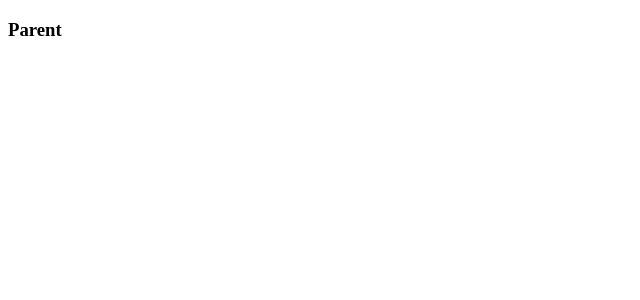
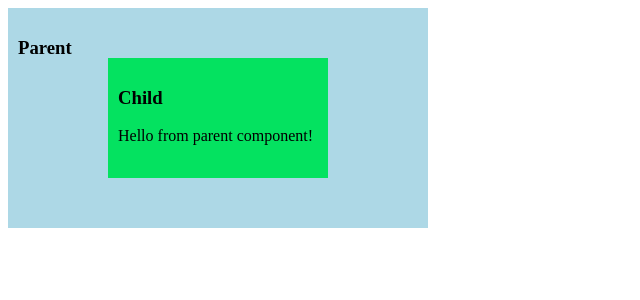
Before and after one commit to Sanjula-Dulshan/angular-training-4, an Angular app: page / in a window 1280 px wide. Shown: the top 300 px of the page, without its empty margins (0-640 px from the left). Built offline with nearby package versions, Linux system fonts and the light colour scheme.

Commit message:
share value using Input decorator

```diff
--- a/src/app/child/child.component.html
+++ b/src/app/child/child.component.html
@@ -1,3 +1,4 @@
-<div class="container">
+<div class="container child">
   <h3>Child</h3>
+  {{ message }}
 </div>
--- a/src/app/child/child.component.scss
+++ b/src/app/child/child.component.scss
@@ -0,0 +1,10 @@
+.child {
+  width: 200px;
+  height: 100px;
+  background-color: rgb(4, 226, 96);
+  position: absolute;
+  top: 50%;
+  left: 50%;
+  padding: 10px;
+  transform: translate(-50%, -50%);
+}
--- a/src/app/child/child.component.ts
+++ b/src/app/child/child.component.ts
@@ -1,10 +1,12 @@
-import { Component } from '@angular/core';
+import { Component, Input } from '@angular/core';
 
 @Component({
   selector: 'app-child',
   templateUrl: './child.component.html',
-  styleUrls: ['./child.component.scss']
+  styleUrls: ['./child.component.scss'],
 })
 export class ChildComponent {
+  constructor() {}
 
+  @Input() message: string = '';
 }
--- a/src/app/parent/parent.component.html
+++ b/src/app/parent/parent.component.html
@@ -1,3 +1,4 @@
-<div class="container">
+<div class="container parent">
   <h3>Parent</h3>
+  <app-child [message]="messageFromParent"></app-child>
 </div>
--- a/src/app/parent/parent.component.scss
+++ b/src/app/parent/parent.component.scss
@@ -0,0 +1,7 @@
+.parent {
+  width: 400px;
+  height: 200px;
+  padding: 10px;
+  background-color: lightblue;
+  position: relative;
+}
--- a/src/app/parent/parent.component.ts
+++ b/src/app/parent/parent.component.ts
@@ -3,8 +3,10 @@ import { Component } from '@angular/core';
 @Component({
   selector: 'app-parent',
   templateUrl: './parent.component.html',
-  styleUrls: ['./parent.component.scss']
+  styleUrls: ['./parent.component.scss'],
 })
 export class ParentComponent {
+  constructor() {}
 
+  messageFromParent = 'Hello from parent component!';
 }
```
